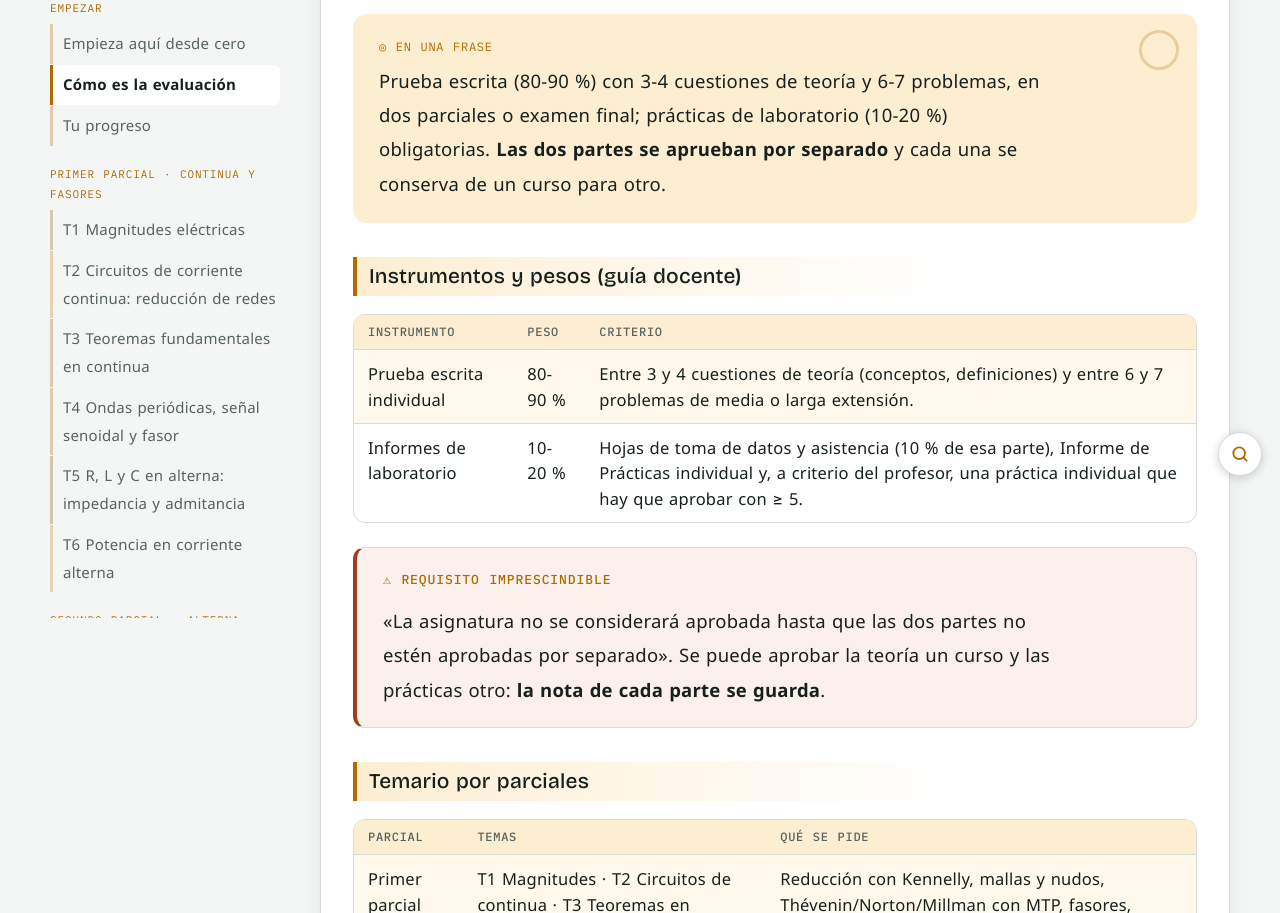
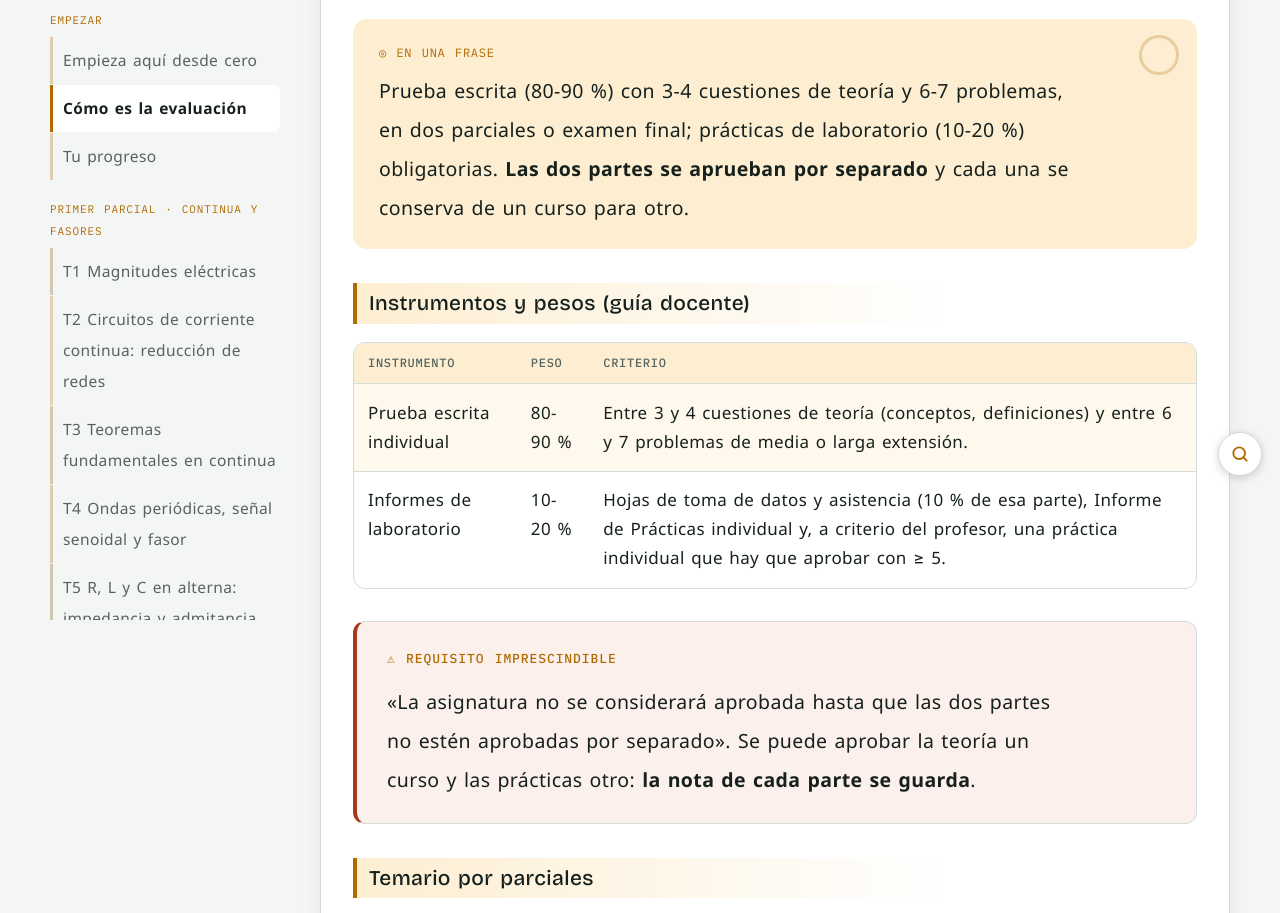
Before and after one commit to helionacon-ui/An-lisis-de-circuitos, a plain HTML site: page plan.html in a window 1280 px wide. Shown: the part 252-1165 px from the top of the page. Drawn offline with nearby package versions, Linux system fonts and the light colour scheme; a web font is replaced by a local one.

Commit message:
Tipografía de lectura más grande y espaciada (19,5 px, interlineado 2)
Co-Authored-By: Claude Sonnet 5.5 <noreply@anthropic.com>
Claude-Session: https://claude.ai/code/session_013s7DMWfv5iZSnooi2Zg82z

```diff
--- a/plan.html
+++ b/plan.html
@@ -17,21 +17,24 @@
 <style id="lectura">
 @media screen{
 :root{--body:"Atkinson Hyperlegible Next","Atkinson Hyperlegible","Segoe UI",system-ui,-apple-system,sans-serif}
-body{font-family:var(--body);font-size:18.5px;line-height:1.85;letter-spacing:.012em;word-spacing:.05em}
-p{margin:0 0 1.2em}
-li{margin:.5em 0}
-p,li{max-width:64ch}
+body{font-family:var(--body);font-size:19.5px;line-height:2;letter-spacing:.02em;word-spacing:.08em}
+p{margin:0 0 1.6em}
+li{margin:.7em 0}
+p,li{max-width:62ch}
 .box p:last-child,.box ul:last-child,.box ol:last-child{margin-bottom:0}
-h2{margin-top:68px;margin-bottom:16px;line-height:1.25}
-h3{font-size:22px;margin:42px 0 12px;line-height:1.3}
-h4{margin-top:28px}
-.box{padding:20px 26px;margin:24px 0}
-table{font-size:16.5px;line-height:1.55}
-td,th{padding-top:.65em;padding-bottom:.65em}
-figure.fig figcaption{font-size:15.5px;line-height:1.65}
-.lede{line-height:1.7}
-.toc a{font-size:15px;padding:6px 0 6px 10px}
-details>summary{line-height:1.6;padding-block:.35em}
+h2{margin-top:84px;margin-bottom:22px;line-height:1.3}
+h3{font-size:23px;margin:54px 0 16px;line-height:1.35}
+h4{margin-top:34px;margin-bottom:10px}
+.box{padding:24px 30px;margin:32px 0}
+table{font-size:17px;line-height:1.7}
+td,th{padding-top:.85em;padding-bottom:.85em}
+figure.fig figcaption{font-size:16.5px;line-height:1.8;margin-top:12px}
+figure.fig{margin-block:34px}
+.lede{line-height:1.85}
+.toc a{font-size:15.5px;padding:8px 0 8px 10px}
+svg,svg text,canvas,.katex,mjx-container{letter-spacing:normal;word-spacing:normal}
+details>summary{line-height:1.7;padding-block:.5em}
+@media (max-width:600px){body{font-size:18px;line-height:1.95}}
 }
 </style>
 </head>
```
Also changed, not shown: cuestiones.html (+17 -14 lines), examenes.html (+17 -14 lines), formulario.html (+17 -14 lines), index.html (+17 -14 lines), laboratorio.html (+17 -14 lines), problemas.html (+17 -14 lines), tema-01.html (+17 -14 lines), tema-02.html (+17 -14 lines), tema-03.html (+17 -14 lines), tema-04.html (+17 -14 lines), tema-05.html (+17 -14 lines), tema-06.html (+17 -14 lines), tema-07.html (+17 -14 lines), tema-08.html (+17 -14 lines), 2 more files.
